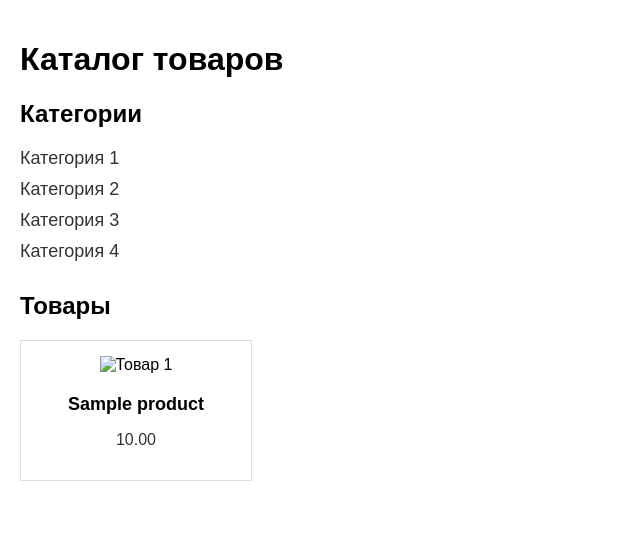
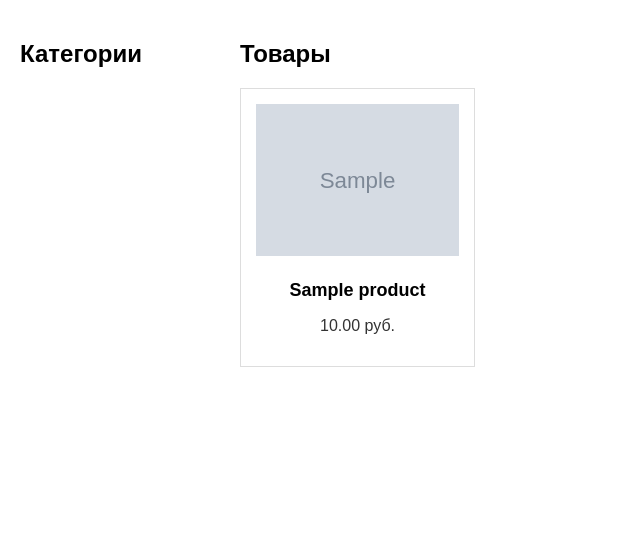
Before and after one commit to ffederico322/online_store, a Django app: page /catalog in a window 1280 px wide. Shown: the part 50-600 px from the top of the page, without its empty margins (0-640 px from the left). Run offline with Django 5.2, Linux system fonts and the light colour scheme; tables that the repository leaves empty hold one stand-in row (values such as "Sample post"); grey boxes marked "Sample" are stand-in pictures; parts of the project's set-up code (start-up, migrations or seed data) failed here and were passed over; some libraries are stand-ins or nearby versions.

Commit message:
added images, displaying discount and sell_price

```diff
--- a/goods/models.py
+++ b/goods/models.py
@@ -31,6 +31,14 @@
     def __str__(self):
         return self.name
 
+    def display_id(self):
+        return f'{self.id:05}'
+
+    def sell_price(self):
+        if self.discount:
+            return round(self.price - self.price * self.discount / 100, 2)
+
+        return self.price
 
 # class Users(models.Model):
 #     username = models.CharField(max_length=255)
--- a/goods/templates/goods/catalog.html
+++ b/goods/templates/goods/catalog.html
@@ -6,26 +6,33 @@
 {% endblock %}
 
 {% block content %}
-<main>
-        <h1>Каталог товаров</h1>
-        <section class="categories">
+<main style="display: flex;">
+    <aside class="categories">
         <h2>Категории</h2>
         <ul>
-                <li><a href="#">Категория 1</a></li>
-                <li><a href="#">Категория 2</a></li>
-                <li><a href="#">Категория 3</a></li>
-                <li><a href="#">Категория 4</a></li>
+            {% for category in categories %}
+                <li><a href="#">{{ category.name }}</a></li>
+            {% endfor %}
         </ul>
-        </section>
+    </aside>
 
     <section class="products">
         <h2>Товары</h2>
         <div class="product-list">
             {% for product in goods %}
                 <div class="product">
-                        <img src="https://via.placeholder.com/150" alt="Товар 1">
+                    {% if product.image %}
+                        <img src="{{ product.image.url }}" alt="{{ product.name }}">
+                    {% else %}
+                        <img src="https://via.placeholder.com/150" alt="">
+                    {% endif %}
                     <h3>{{ product.name }}</h3>
-                        <p>{{ product.price }}</p>
+                    {% if product.discount %}
+                        <p>{{ product.sell_price }}</p>
+                        <p>скидка {{ product.discount }} %</p>
+                    {% else %}
+                        <p>{{ product.price }} руб.</p>
+                    {% endif %}
                 </div>
             {% endfor %}
         </div>
--- a/online_store/settings.py
+++ b/online_store/settings.py
@@ -129,6 +129,10 @@
     BASE_DIR / 'static'
 ]
 
+MEDIA_URL = 'media/'
+
+MEDIA_ROOT = BASE_DIR / 'media'
+
 
 INTERNAL_IPS = [
     # ...
--- a/online_store/urls.py
+++ b/online_store/urls.py
@@ -14,14 +14,21 @@
     1. Import the include() function: from django.urls import include, path
     2. Add a URL to urlpatterns:  path('blog/', include('blog.urls'))
 """
+from django.conf import settings
 from django.contrib import admin
+from django.conf.urls.static import static
 from django.urls import path, include
 from debug_toolbar.toolbar import debug_toolbar_urls
 
+from online_store.settings import DEBUG
 
 urlpatterns = [
     path('admin/', admin.site.urls),
     path('', include('main.urls', namespace='main')),
-    path('catalog', include('goods.urls', namespace='goods'))
+    path('catalog', include('goods.urls', namespace='goods')),
 
 ] + debug_toolbar_urls()
+
+
+if DEBUG:
+    urlpatterns += static(settings.MEDIA_URL, document_root=settings.MEDIA_ROOT)
--- a/static/goods/style.css
+++ b/static/goods/style.css
@@ -70,11 +70,13 @@
 }
 
 main {
+    display: flex;
     padding: 20px;
 }
 
 .categories {
-    margin-bottom: 30px;
+    width: 200px; /* Ширина для бокового меню */
+    margin-right: 20px; /* Отступ между категориями и товарами */
 }
 
 .categories ul {
@@ -93,25 +95,26 @@
 }
 
 .products {
-    margin-bottom: 50px;
+    flex: 1; /* Занимает оставшееся пространство */
 }
 
 .product-list {
     display: flex;
-    gap: 20px;
     flex-wrap: wrap;
+    gap: 20px; /* Отступ между товарами */
 }
 
 .product {
     border: 1px solid #ddd;
     padding: 15px;
     text-align: center;
-    width: 200px;
+    width: calc(25% - 20px); /* 25% ширины для 4 товаров в ряд с учетом отступа */
+    box-sizing: border-box; /* Включаем отступы и границы в расчет ширины */
 }
 
 .product img {
-    width: 150px;
-    height: 150px;
+    width: 100%; /* Адаптация ширины изображения */
+    height: auto; /* Автоматическая высота */
     object-fit: cover;
     margin-bottom: 10px;
 }
@@ -131,7 +134,26 @@
     color: white;
     text-align: center;
     padding: 10px 0;
-    position: absolute;
+    position: relative;
     width: 100%;
     bottom: 0;
 }
+
+/* Адаптивные стили */
+@media (max-width: 1200px) {
+    .product {
+        width: calc(33.33% - 20px); /* 3 товара в ряд на средних экранах */
+    }
+}
+
+@media (max-width: 800px) {
+    .product {
+        width: calc(50% - 20px); /* 2 товара в ряд на меньших экранах */
+    }
+}
+
+@media (max-width: 500px) {
+    .product {
+        width: 100%; /* 1 товар в ряд на мобильных экранах */
+    }
+}
```
Also changed, not shown: goods/migrations/0005_rename_category_categories_rename_product_products_and_more.py (added). Lines whose indentation alone changed are shown as unchanged.
